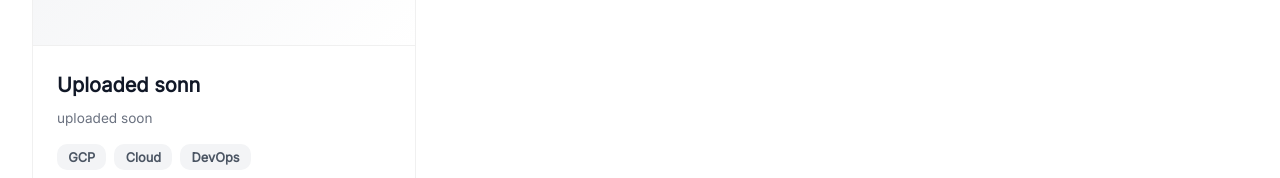
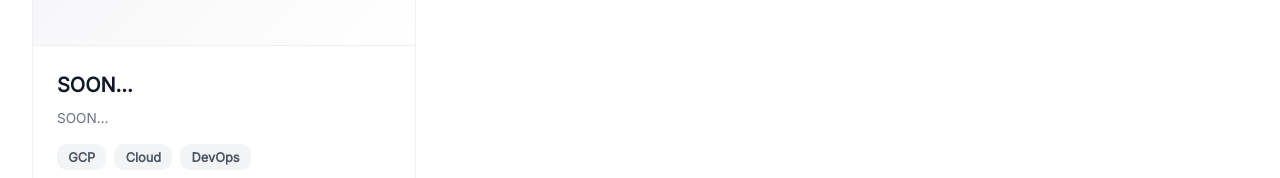
Before and after one commit to ChandanPRitSingh23/Portfolio-Website, a plain HTML site: page index.html in a window 1280 px wide. Shown: the part 1919-2097 px from the top of the page. Drawn offline with Linux system fonts and the light colour scheme.

Commit message:
addedddddd

```diff
--- a/index.html
+++ b/index.html
@@ -123,8 +123,8 @@
         <div class="project-card">
           <div class="project-img"><i class="fab fa-google"></i></div>
           <div class="project-info">
-            <h3>Uploaded sonn</h3>
-            <p>uploaded soon</p>
+            <h3>SOON...</h3>
+            <p>SOON...</p>
             <div class="tech-stack"><span>GCP</span><span>Cloud</span><span>DevOps</span></div>
           </div>
         </div>
```
